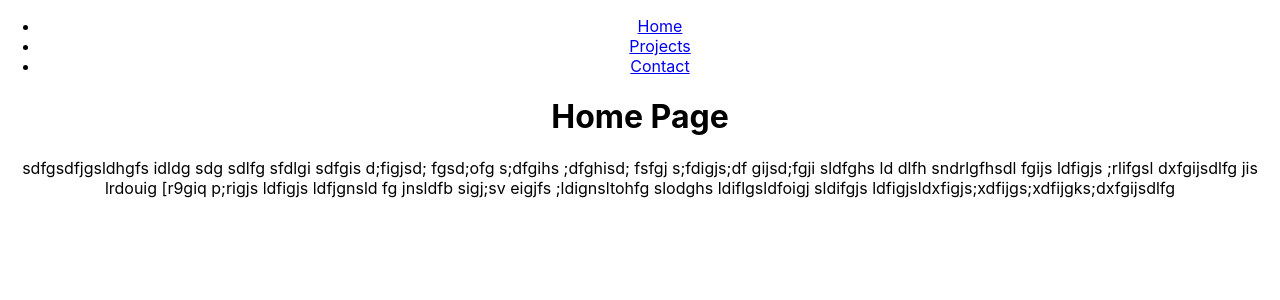
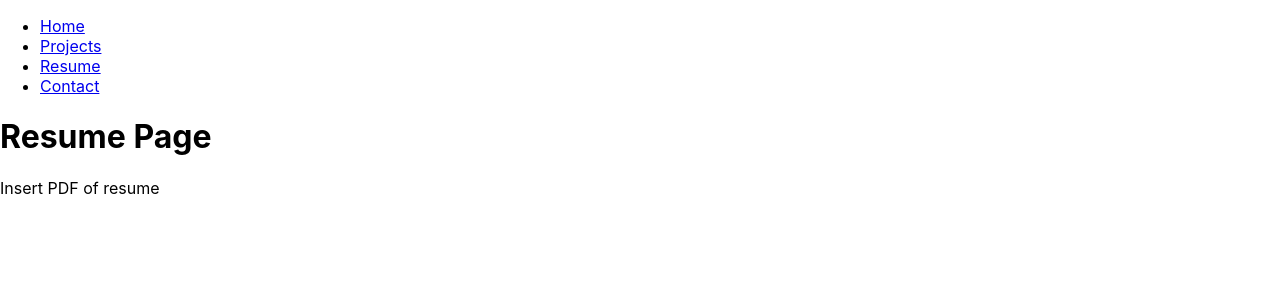
Before and after one commit to RochellyReyes/Portfolio, a React (Create React App) app: page /resume in a window 1280 px wide. Shown: the top 300 px of the page. Built offline with nearby package versions, Linux system fonts and the light colour scheme.

Commit message:
Added Route

```diff
--- a/package.json
+++ b/package.json
@@ -6,7 +6,9 @@
     "@testing-library/jest-dom": "^5.11.9",
     "@testing-library/react": "^11.2.5",
     "@testing-library/user-event": "^12.6.3",
+    "bootstrap": "^4.6.0",
     "react": "^17.0.1",
+    "react-bootstrap": "^1.4.3",
     "react-dom": "^17.0.1",
     "react-router-dom": "^5.2.0",
     "react-scripts": "4.0.2",
--- a/src/App.css
+++ b/src/App.css
@@ -1,39 +1,14 @@
-.App {
+/* .App {
   text-align: center;
-  /* background-color:	rgb(51, 51, 51); */
-}
+   background-color:	rgb(51, 51, 51);
+} */
 
-.App-logo {
-  height: 40vmin;
-  pointer-events: none;
-}
 
-@media (prefers-reduced-motion: no-preference) {
-  .App-logo {
-    animation: App-logo-spin infinite 20s linear;
-  }
-}
-
-.App-header {
-  /* background-color: #282c34; */
-  min-height: 100vh;
-  display: flex;
-  flex-direction: column;
-  align-items: center;
-  justify-content: center;
-  font-size: calc(10px + 2vmin);
-  color: white;
-}
-
-.App-link {
-  color: #61dafb;
-}
-
-@keyframes App-logo-spin {
+/* @keyframes App-logo-spin {
   from {
     transform: rotate(0deg);
   }
   to {
     transform: rotate(360deg);
   }
-}
+} */
--- a/src/Components/NavBar.jsx
+++ b/src/Components/NavBar.jsx
@@ -2,16 +2,16 @@ import React from 'react';
 import {Link, useLocation} from 'react-router-dom';
 
 const NavBar = () => {
-    let HomeP, ProjectsP, ContactP;
+    let HomeP, ProjectsP, ResumeP, ContactP;
     const currentLocation = useLocation();
-
-  // console.log(useLocation());
-
+    //console.log(useLocation());
     if (currentLocation.pathname === "/") {
         HomeP = 'active';
     } else if (currentLocation.pathname === "/projects") {
         ProjectsP = 'active';
-    } else if (currentLocation.pathname === "/contact") {
+    } else if (currentLocation.pathname === "/resume"){
+        ResumeP = 'active';
+    }else if (currentLocation.pathname === "/contact") {
         ContactP = 'active';
     }
 
@@ -29,6 +29,13 @@ const NavBar = () => {
                     to="/projects">
                       Projects
                   </Link></li>
+
+                  <li><Link
+                    className={ResumeP}
+                    to="/resume">
+                      Resume
+                  </Link></li>
+
                   <li><Link
                     className={ContactP}
                     to="/contact">
@@ -38,6 +45,6 @@ const NavBar = () => {
           </nav>
       </div>
     )
-  }
+  };
 
   export default NavBar;
--- a/src/Components/Routes/Routes.jsx
+++ b/src/Components/Routes/Routes.jsx
@@ -7,8 +7,10 @@ import {
 } from "react-router-dom";
 import Home from "../../Views/Home";
 import Projects from "../../Views/Projects";
+import Resume from "../../Views/Resume";
 import Contact from "../../Views/Contact";
 import NavBar from "../NavBar";
+
 // https://reactrouter.com/web/guides/quick-start
 
 
@@ -24,9 +26,15 @@ const Routes = () => {
             <Route path="/projects">
               <Projects />
             </Route>
+
+            <Route path="/resume">
+              <Resume />
+            </Route>
+
             <Route path="/contact">
               <Contact />
             </Route>
+
             <Route path="/">
               <Home />
             </Route>
--- a/src/Views/Home.jsx
+++ b/src/Views/Home.jsx
@@ -1,5 +1,6 @@
 import React from "react";
 
+//https://react-bootstrap.github.io/getting-started/introduction/
 
 const Home = () => {
 
--- a/src/Views/Projects.jsx
+++ b/src/Views/Projects.jsx
@@ -3,7 +3,6 @@ import Project from "../Components/Project/Project";
 import projectData from "../Components/Project/projects-data.json";
 
 //Add a filter for products? Nice to have, maybe add later, by subjects?
-
 
 class Projects extends Component {
     constructor(props){
--- /dev/null
+++ b/src/Views/Resume.jsx
@@ -0,0 +1,14 @@
+import React from "react";
+
+const Resume = () => {
+
+    return(
+        <div>
+            <h1>Resume Page</h1>
+            <p>Insert PDF of resume
+            </p>
+        </div>
+    )
+};
+
+export default Resume;
```
Also changed, not shown: 2 other files (tests, documents, lock files or other folders).
